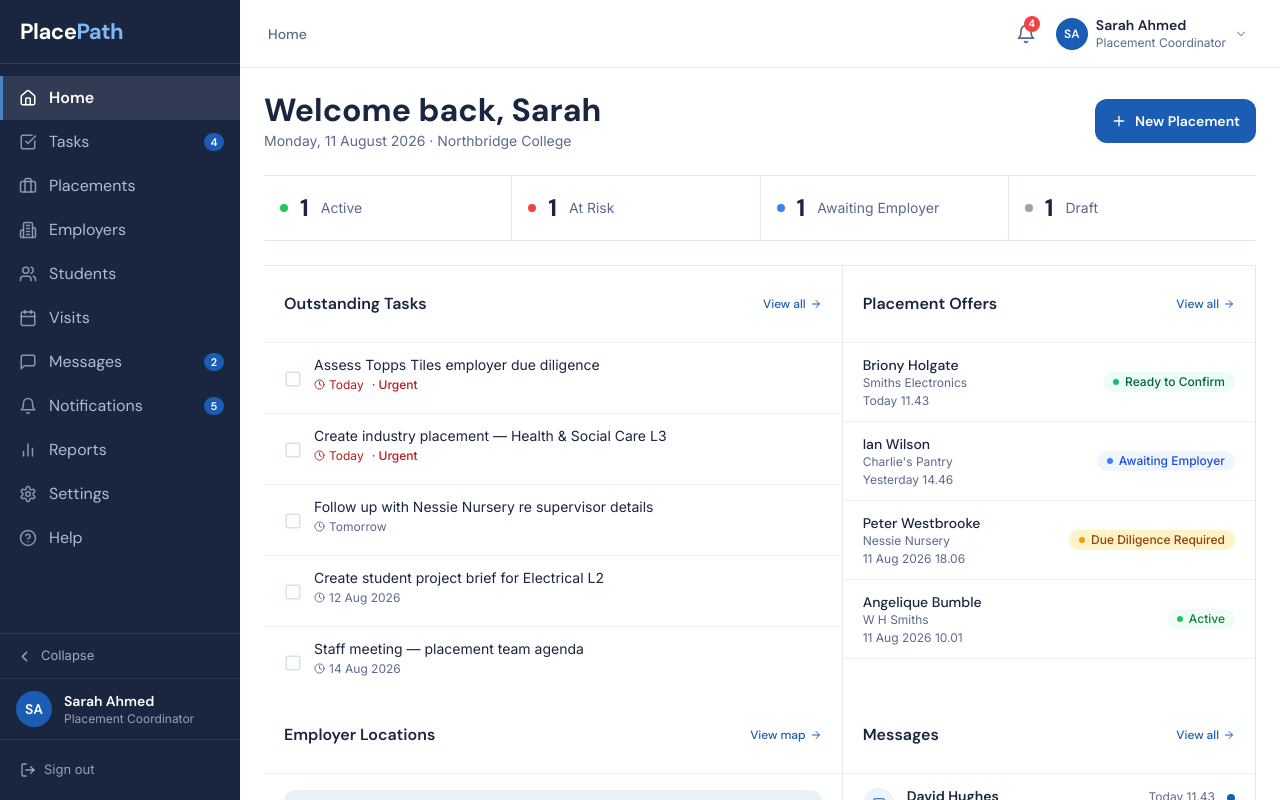
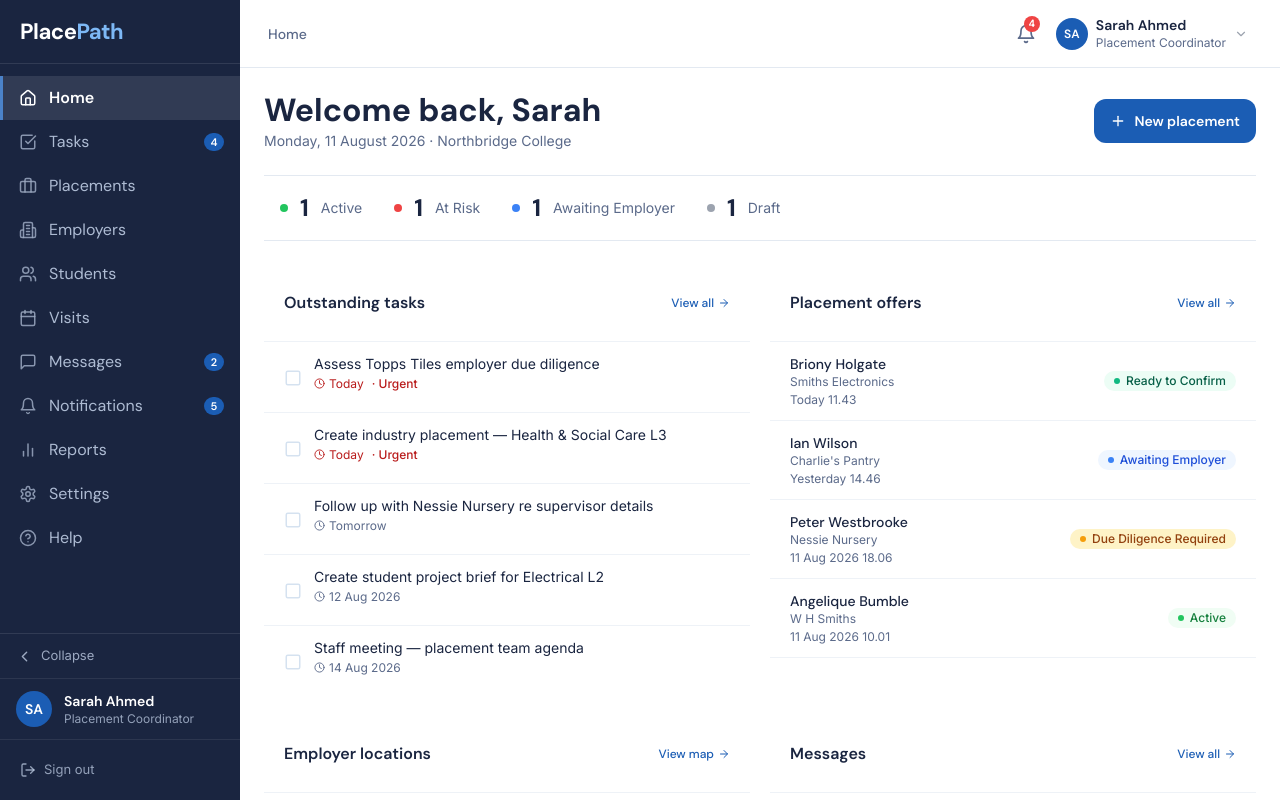
Before and after one commit to SophiePurewal/placepath-demo, a React (Vite) app: page / in a window 1280 px wide. Both pictures are taken after a click on the button "Sign in". Built offline with nearby package versions, Linux system fonts and the light colour scheme.

Commit message:
Align coordinator home with student dashboard

```diff
--- a/src/screens/coordinator/Dashboard.tsx
+++ b/src/screens/coordinator/Dashboard.tsx
@@ -112,14 +112,15 @@ export default function Dashboard({ onNavigate, onAddToast }: DashboardProps) {
           style={{ backgroundColor: "#1b5db4", color: "#fff", fontFamily: "var(--font-display)" }}
         >
           <Plus size={16} />
-          New Placement
+          New placement
         </button>
       </div>
 
-      {/* Status summary strip — compact metric row, not a competing tile */}
-      <div className="ep-metric-grid mb-6">
+      {/* Status summary strip — follows the same flat pattern as the student home */}
+      <div className="ep-surface p-4 mb-6">
+        <div className="flex flex-wrap items-center gap-x-8 gap-y-4">
         {Object.entries(statusSummary).map(([label, { count, color }]) => (
-          <div key={label} className="ep-metric-item flex items-center gap-3">
+          <div key={label} className="flex items-center gap-3">
             <span
               className="w-2 h-2 rounded-full flex-shrink-0"
               style={{ backgroundColor: color }}
@@ -131,17 +132,18 @@ export default function Dashboard({ onNavigate, onAddToast }: DashboardProps) {
             <span className="text-sm" style={{ color: "#5b6a8a" }}>{label}</span>
           </div>
         ))}
+        </div>
       </div>
 
       {/* Main grid */}
-      <div className="ep-dashboard-workspace">
+      <div className="grid grid-cols-1 lg:grid-cols-2 gap-5 items-start">
         {/* Tasks */}
-        <Card title="Outstanding Tasks" action="View all" onAction={() => onNavigate("tasks")}>
+        <Card title="Outstanding tasks" action="View all" onAction={() => onNavigate("tasks")}>
           <ul>
             {taskList.slice(0, 5).map((t) => (
               <li
                 key={t.id}
-                className="flex items-start gap-3 px-5 py-3 border-b last:border-b-0 transition-colors hover:bg-ep-blue-lighter"
+                className="ep-action-row flex items-start gap-3 px-5 py-3 border-b last:border-b-0"
                 style={{ borderColor: "#eef2f7" }}
               >
                 <button
@@ -178,13 +180,13 @@ export default function Dashboard({ onNavigate, onAddToast }: DashboardProps) {
         </Card>
 
         {/* Placement Offers */}
-        <Card title="Placement Offers" action="View all" onAction={() => onNavigate("placements")}>
+        <Card title="Placement offers" action="View all" onAction={() => onNavigate("placements")}>
           <ul>
             {placementOffers.map((o) => (
               <li key={o.id}>
                 <button
                   onClick={() => onNavigate("employer-detail")}
-                  className="w-full flex items-center justify-between px-5 py-3 border-b text-left transition-colors hover:bg-ep-blue-lighter"
+                  className="ep-action-row w-full flex items-center justify-between px-5 py-3 border-b text-left"
                   style={{ borderColor: "#eef2f7" }}
                   aria-label={`View offer from ${o.contact} at ${o.employer}`}
                 >
@@ -207,7 +209,7 @@ export default function Dashboard({ onNavigate, onAddToast }: DashboardProps) {
         </Card>
 
         {/* Employer Locations */}
-        <Card title="Employer Locations" action="View map" onAction={() => onNavigate("employers")}>
+        <Card title="Employer locations" action="View map" onAction={() => onNavigate("employers")}>
           {/* Map placeholder */}
           <div
             className="mx-5 mt-4 mb-3 rounded-lg overflow-hidden relative"
@@ -243,7 +245,7 @@ export default function Dashboard({ onNavigate, onAddToast }: DashboardProps) {
               <li key={l.id}>
                 <button
                   onClick={() => onNavigate("employer-detail")}
-                  className="w-full flex items-center justify-between px-5 py-3 border-b text-left transition-colors hover:bg-ep-blue-lighter"
+                  className="ep-action-row w-full flex items-center justify-between px-5 py-3 border-b text-left"
                   style={{ borderColor: "#eef2f7" }}
                   aria-label={`View ${l.name} — ${l.placements} placements`}
                 >
@@ -276,7 +278,7 @@ export default function Dashboard({ onNavigate, onAddToast }: DashboardProps) {
             {shownMessages.map((m) => (
               <li
                 key={m.id}
-                className="flex items-start gap-3 px-5 py-3 border-b last:border-b-0 hover:bg-ep-blue-lighter cursor-pointer"
+                className="ep-action-row flex items-start gap-3 px-5 py-3 border-b last:border-b-0 cursor-pointer"
                 style={{ borderColor: "#eef2f7" }}
               >
                 <div
@@ -327,12 +329,12 @@ export default function Dashboard({ onNavigate, onAddToast }: DashboardProps) {
         </Card>
 
         {/* Upcoming Visits */}
-        <Card title="Upcoming Visits" action="View all" onAction={() => onNavigate("visits")}>
+        <Card title="Upcoming visits" action="View all" onAction={() => onNavigate("visits")}>
           <ul>
             {visits.map((v) => (
               <li
                 key={v.id}
-                className="flex items-start gap-3 px-5 py-3 border-b last:border-b-0 hover:bg-ep-blue-lighter"
+                className="ep-action-row flex items-start gap-3 px-5 py-3 border-b last:border-b-0"
                 style={{ borderColor: "#eef2f7" }}
               >
                 <div
@@ -358,14 +360,14 @@ export default function Dashboard({ onNavigate, onAddToast }: DashboardProps) {
         </Card>
 
         {/* Placements requiring attention */}
-        <Card title="Requires Attention" action="View all" onAction={() => onNavigate("placements")}>
+        <Card title="Requires attention" action="View all" onAction={() => onNavigate("placements")}>
           <ul>
             {placements
               .filter((p) => ["at-risk", "due-diligence", "awaiting-employer"].includes(p.status))
               .map((p) => (
                 <li key={p.id}>
                 <button
-                  className="w-full flex items-start gap-3 px-5 py-3 border-b text-left transition-colors hover:bg-ep-blue-lighter"
+                  className="ep-action-row w-full flex items-start gap-3 px-5 py-3 border-b text-left"
                   style={{ borderColor: "#eef2f7" }}
                   onClick={() => onNavigate("placements")}
                   aria-label={`View ${p.title} — ${p.status}`}
```
